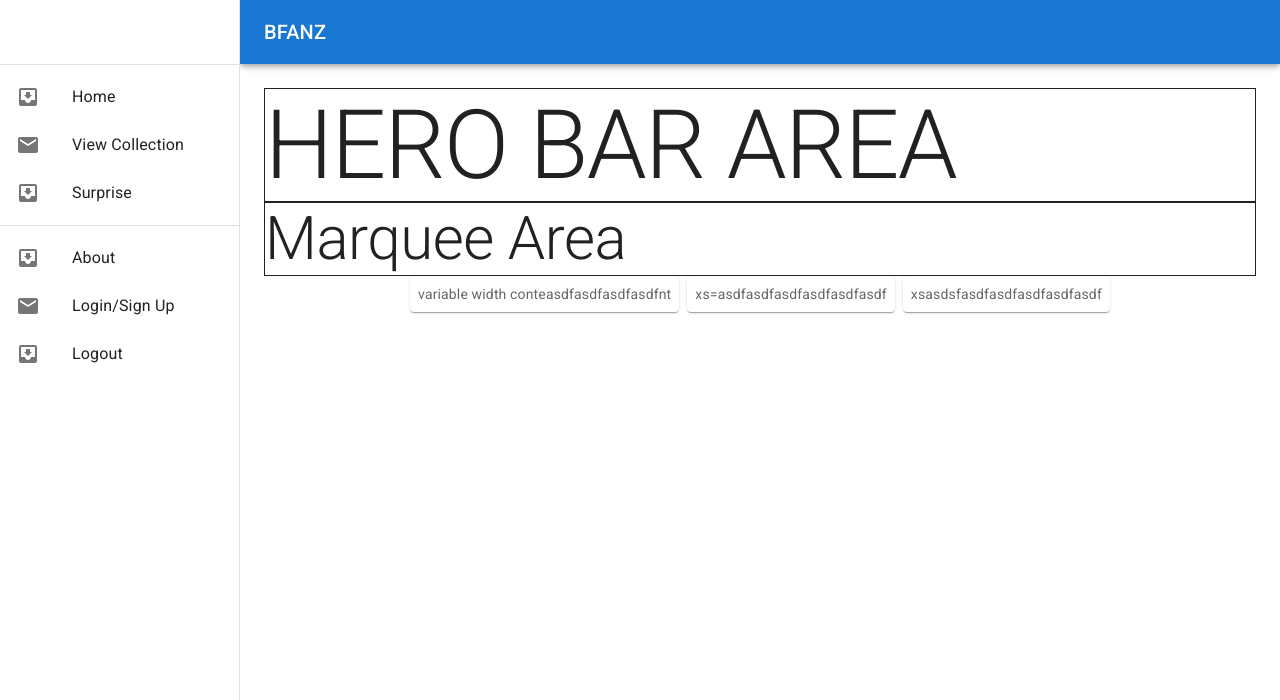
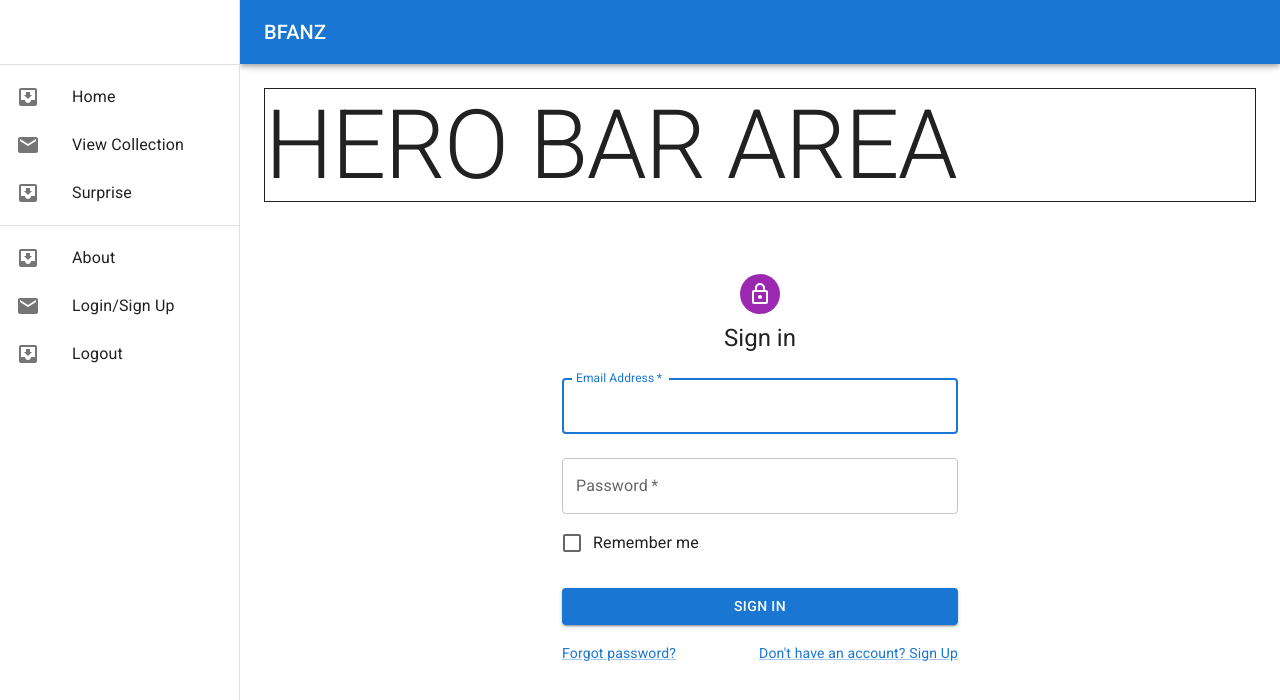
Before and after one commit to WilliamCrownover/bfanz, a React (Create React App) app in the folder client/: page / in a window 1280 px wide. Shown: the top 700 px of the page. Built offline with nearby package versions, Linux system fonts and the light colour scheme.

Commit message:
Created base login form page component

```diff
--- a/client/src/components/ResponsiveDrawer/index.js
+++ b/client/src/components/ResponsiveDrawer/index.js
@@ -19,6 +19,7 @@ import Typography from '@mui/material/Typography';
 import Home from '../../pages/Home';
 import About from '../../pages/About';
 import Dashboard from '../../pages/Dashboard';
+import Login from '../../pages/Login';
 
 
 const drawerWidth = 240;
@@ -123,9 +124,10 @@ function ResponsiveDrawer(props) {
         <Toolbar />
 
         {/* PUT PAGE ROUTES HERE */}
-        <Home />
+        {/* <Home /> */}
         {/* <About /> */}
         {/* <Dashboard /> */}
+        <Login/>
 
 
 
--- /dev/null
+++ b/client/src/pages/Login.js
@@ -0,0 +1,105 @@
+import Grid from '@mui/material/Grid';
+import Typography from '@mui/material/Typography';
+import Avatar from '@mui/material/Avatar';
+import Button from '@mui/material/Button';
+import CssBaseline from '@mui/material/CssBaseline';
+import TextField from '@mui/material/TextField';
+import FormControlLabel from '@mui/material/FormControlLabel';
+import Checkbox from '@mui/material/Checkbox';
+import Link from '@mui/material/Link';
+import Box from '@mui/material/Box';
+import LockOutlinedIcon from '@mui/icons-material/LockOutlined';
+import Container from '@mui/material/Container';
+import { createTheme, ThemeProvider } from '@mui/material/styles';
+
+const Login = () => {
+	const handleSubmit = (event) => {
+		event.preventDefault();
+		const data = new FormData(event.currentTarget);
+		// eslint-disable-next-line no-console
+		console.log({
+			email: data.get('email'),
+			password: data.get('password'),
+		});
+	};
+
+	const theme = createTheme();
+
+	return (
+		<Grid container >
+			<Grid sx={{ border: 1 }} item xs={12}>
+				<Typography variant="h1">
+					HERO BAR AREA
+				</Typography>
+			</Grid>
+			<ThemeProvider theme={theme}>
+				<Container component="main" maxWidth="xs">
+					<CssBaseline />
+					<Box
+						sx={{
+							marginTop: 8,
+							display: 'flex',
+							flexDirection: 'column',
+							alignItems: 'center',
+						}}
+					>
+						<Avatar sx={{ m: 1, bgcolor: 'secondary.main' }}>
+							<LockOutlinedIcon />
+						</Avatar>
+						<Typography component="h1" variant="h5">
+							Sign in
+						</Typography>
+						<Box component="form" onSubmit={handleSubmit} noValidate sx={{ mt: 1 }}>
+							<TextField
+								margin="normal"
+								required
+								fullWidth
+								id="email"
+								label="Email Address"
+								name="email"
+								autoComplete="email"
+								autoFocus
+							/>
+							<TextField
+								margin="normal"
+								required
+								fullWidth
+								name="password"
+								label="Password"
+								type="password"
+								id="password"
+								autoComplete="current-password"
+							/>
+							<FormControlLabel
+								control={<Checkbox value="remember" color="primary" />}
+								label="Remember me"
+							/>
+							<Button
+								type="submit"
+								fullWidth
+								variant="contained"
+								sx={{ mt: 3, mb: 2 }}
+							>
+								Sign In
+							</Button>
+							<Grid container>
+								<Grid item xs>
+									<Link href="#" variant="body2">
+										Forgot password?
+									</Link>
+								</Grid>
+								<Grid item>
+									<Link href="#" variant="body2">
+										{"Don't have an account? Sign Up"}
+									</Link>
+								</Grid>
+							</Grid>
+						</Box>
+					</Box>
+				</Container>
+			</ThemeProvider>
+		</Grid>
+	);
+};
+
+export default Login;
```
